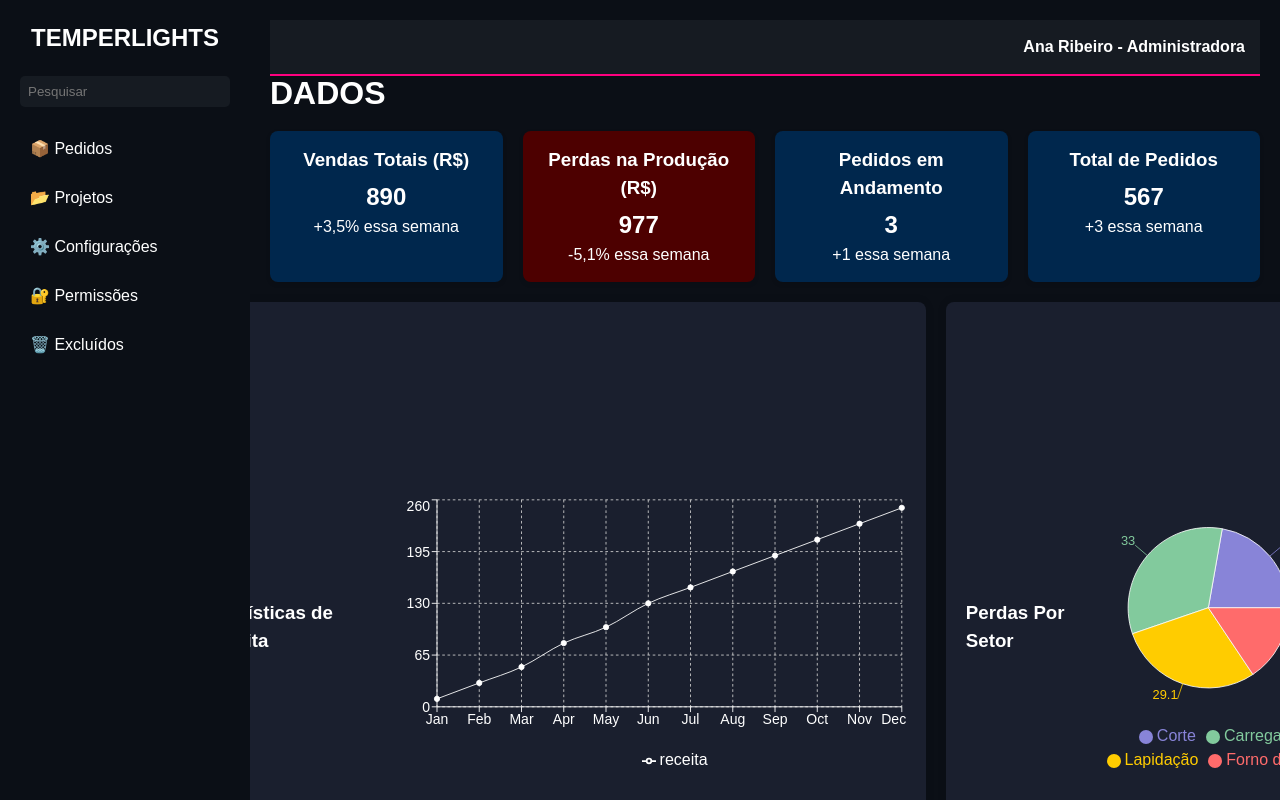
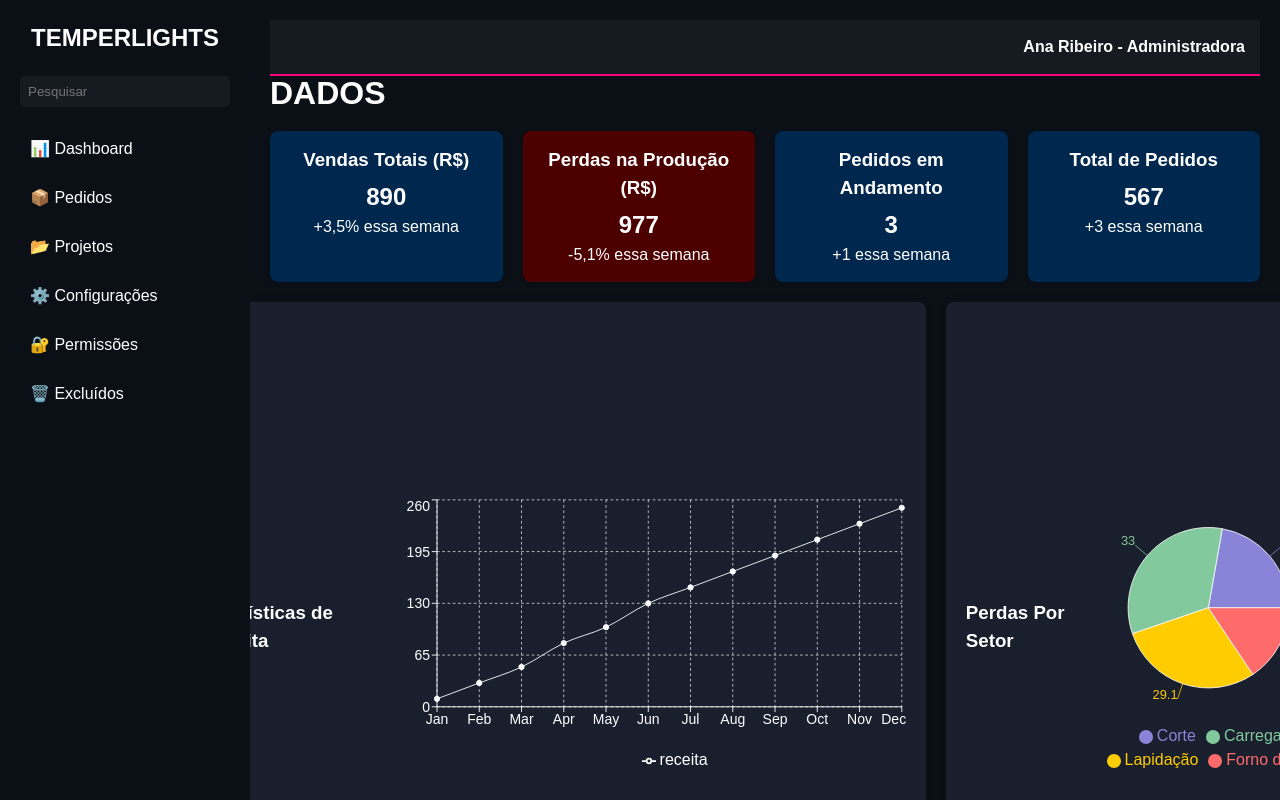
Before and after one commit to EricIkeda1/Temperlights, a React (Vite) app: page /dashboard in a window 1280 px wide. Built offline with nearby package versions, Linux system fonts and the light colour scheme.

Commit message:
Linkagem com Dashboard e Pedidos

```diff
--- a/src/components/Dashboard.jsx
+++ b/src/components/Dashboard.jsx
@@ -31,6 +31,7 @@ const Dashboard = () => {
         <h2 className="dashboard-title">TEMPERLIGHTS</h2>
         <input type="text" placeholder="Pesquisar" className="dashboard-search" />
         <nav className="dashboard-menu">
+          <a href="/dashboard">📊 Dashboard</a>
           <a href="/pedidos">📦 Pedidos</a>
           <a href="#">📂 Projetos</a>
           <a href="#">⚙️ Configurações</a>
--- a/src/components/Orders.jsx
+++ b/src/components/Orders.jsx
@@ -16,6 +16,7 @@ const Orders = () => {
         <h2 className="logo">TEMPERLIGHTS</h2>
         <input type="text" placeholder="Pesquisar" className="search-bar" />
         <nav className="menu">
+          <a href="/dashboard">📊 Dashboard</a>
           <a href="#">📦 Pedidos</a>
           <a href="#">📂 Projetos</a>
           <a href="#">⚙️ Configurações</a>
```
